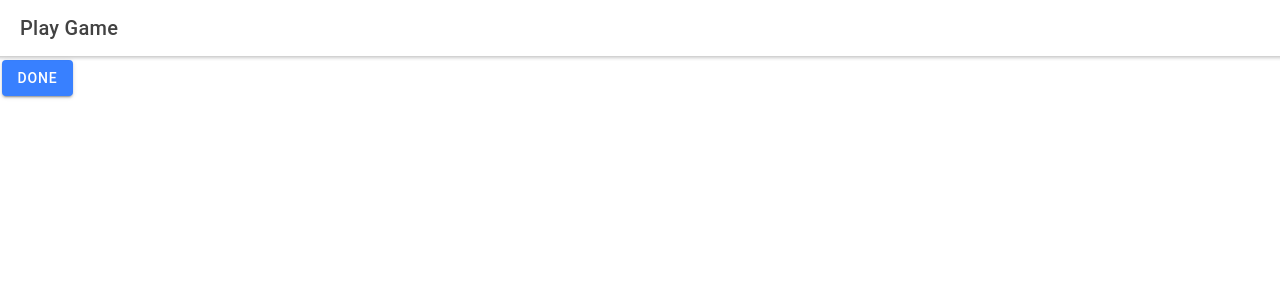
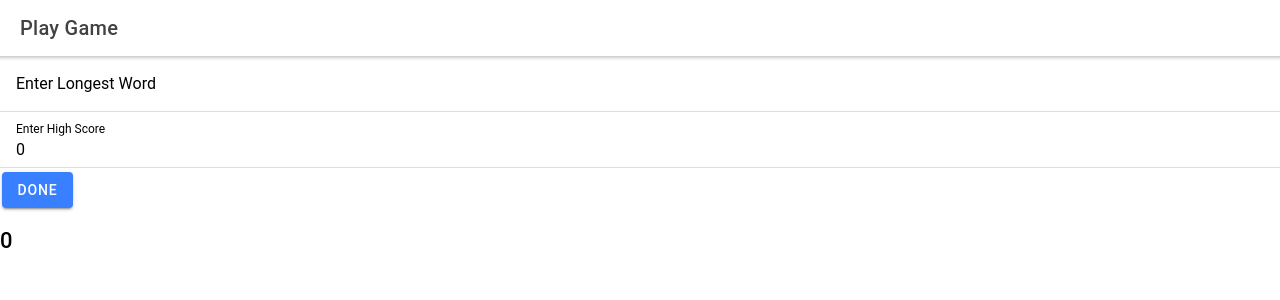
Before and after one commit to mad-java-adv-s21/adv-fe-tca-scrabble, a React (Create React App) app: page /Play in a window 1280 px wide. Shown: the top 300 px of the page. Built offline with nearby package versions, Linux system fonts and the light colour scheme.

Commit message:
Longest word and highest scoring word
Displaying both of these on the home screen...
Can't figure out why total games won't go above 3... something is broken, not sure what

```diff
--- a/src/App.tsx
+++ b/src/App.tsx
@@ -34,9 +34,10 @@ interface player {
 }
 
 export interface gameResult {
-  start: string;      // "2022-02-14T18:49:30"
-  end: string;        // "2022-02-14T18:59:30"
-  winner: string      // "Me"
+  start: string;
+  end: string;
+  highestScoreWord: string;
+  highestScoreValue: number;
   players: player[]
 
 
@@ -45,19 +46,22 @@ export interface gameResult {
 export interface currentGame {
   start: string;
   player: string[];
+  word: string[];
 }
 
 const game1: gameResult = {
-  start: "2022-02-14T18:55:00"
-  , end: "2022-02-14T19:00:00"
-  , winner: "Me"
+  start: "2022-02-14T11:55:00"
+  , end: "2022-02-14T13:00:00"
+  , highestScoreWord: "Question"
+  , highestScoreValue: 40
   , players: [{ name: "Me", order: 1 }, { name: "Luke", order: 2 }, { name: "Kirsten", order: 3 }]
 }
 
 const game2: gameResult = {
-  start: "2022-02-14T19:05:00"
-  , end: "2022-02-14T19:35:00"
-  , winner: "Stephanie"
+  start: "2022-03-14T12:05:00"
+  , end: "2022-03-14T14:35:00"
+  , highestScoreWord: "Occupation"
+  , highestScoreValue: 38
   , players: [{ name: "Me", order: 1 }, { name: "Carly", order: 2 }]
 };
 
@@ -73,15 +77,17 @@ const getUniquePlayers = (games: gameResult[]) => (
 const App: React.FC = () => {
 
   // App state as useState() until it gets unmanagable
-  const [results, setResults] = useState(gameResults);
+  const [results, setResults] = useState<gameResult[]>(gameResults);
 
   const [currentGame, setCurrentGame] = useState<currentGame>({
     start: ""
     , player: []
+    , word: []
   });
 
 
   const addGameResult = (singleGameResult: gameResult) => {
+      console.log(results);
      setResults([
        ...results
          , singleGameResult
--- a/src/pages/Home.tsx
+++ b/src/pages/Home.tsx
@@ -8,10 +8,22 @@ interface HomeProps {
   gameResults: gameResult[]
 }
 
+const calculateHighestScoringWord = (gameResults : gameResult[]) => {
+    const ranked = [
+      ...gameResults
+    ].sort((a,b) => a.highestScoreValue < b.highestScoreValue ? 1 : -1);
+
+    return {
+      word: ranked[0].highestScoreWord
+      , value: ranked[0].highestScoreValue
+    }
+};
 
 const Home: React.FC<HomeProps> = ({gameResults}) => {
 
   const nav = useHistory();
+
+  const hw = calculateHighestScoringWord(gameResults);
 
   return (
     <IonPage>
@@ -41,8 +53,15 @@ const Home: React.FC<HomeProps> = ({gameResults}) => {
 
        <h3>
             Total Games Played: {gameResults.length}
+
+       </h3>
+       <h3>
+            Highest Scoring Word: {hw.word}
        </h3>
 
+       <h3>
+            Highest Scoring Word: {hw.value}
+       </h3>
 
 
       </IonContent>
--- a/src/pages/Play.tsx
+++ b/src/pages/Play.tsx
@@ -1,6 +1,7 @@
-import { IonContent, IonHeader, IonPage, IonTitle, IonToolbar, IonButton } from '@ionic/react';
+import { IonContent, IonHeader, IonPage, IonTitle, IonToolbar, IonButton, IonInput, IonItem, IonLabel} from '@ionic/react';
 import { currentGame, gameResult } from '../App';
 import { useHistory } from 'react-router-dom';
+import { useState } from 'react';
 
 interface PlayProps {
     addGameResult: (r: gameResult) => void;
@@ -14,14 +15,25 @@ export const Play: React.FC<PlayProps> = ({
 
   const history = useHistory();
 
+
+
+  const [longestWord, setLongestWord] = useState("");
+  const [highScore, setHighScore] = useState(0);
+
   const endGame = () => {
+
+    console.log(currentGame);
 
     // Add the new game result to the app data.
     addGameResult({
-        start: ""
-        , end: ""
-        , players: []
-        , winner: ""
+        start: currentGame.start
+        , end: new Date().toISOString()
+        , players: currentGame.player.map(x => ({
+            name: x
+            , order: 0
+        }))
+        , highestScoreWord: longestWord
+        , highestScoreValue: highScore
     });
 
     // Navigate Home.
@@ -40,6 +52,8 @@ export const Play: React.FC<PlayProps> = ({
           <IonToolbar>
             <IonTitle size="large">Play Game</IonTitle>
           </IonToolbar>
+
+
         </IonHeader>
 
 
@@ -49,13 +63,55 @@ export const Play: React.FC<PlayProps> = ({
             </p>
           ))}
 
-        <IonButton
-            onClick={endGame}
 
 
-        >
-          Done
-        </IonButton>
+        <IonItem>
+            <IonLabel position="floating">
+              Enter Longest Word
+            </IonLabel>
+
+
+            <IonInput
+              value={longestWord}
+              onIonChange={(e) => setLongestWord((e.target as any).value)}
+            >
+            </IonInput>
+
+            </IonItem>
+
+            <IonItem>
+            <IonLabel position="floating">
+              Enter High Score
+            </IonLabel>
+
+
+            <IonInput
+              value={highScore}
+              onIonChange={(e) => setHighScore((e.target as any).value)}
+            >
+            </IonInput>
+
+            </IonItem>
+
+            <IonButton
+              onClick={endGame}
+            >
+              Done
+          </IonButton>
+
+          { currentGame.word.map(y => (
+            <p>
+              {y}
+            </p>
+          ))}
+
+            <h3>
+              {longestWord}
+            </h3>
+
+            <h3>
+              {highScore}
+            </h3>
       </IonContent>
     </IonPage>
   );
--- a/src/pages/Score.tsx
+++ b/src/pages/Score.tsx
@@ -57,19 +57,13 @@ interface ScoreProps {
       setCurrentGame({
         start: new Date().toISOString()
         , player: availablePlayers.filter(x => x.checked).map(x => x.name)
+        , word: []
       });
 
       // nav to play screen
       history.push("/play")
 
     };
-
-
-
-
-
-
-
 
         return (
           <IonPage>
@@ -84,11 +78,6 @@ interface ScoreProps {
                   <IonTitle size="large">Blank</IonTitle>
                 </IonToolbar>
               </IonHeader>
-
-
-
-
-
 
           <h3>
             Choose Players
```
